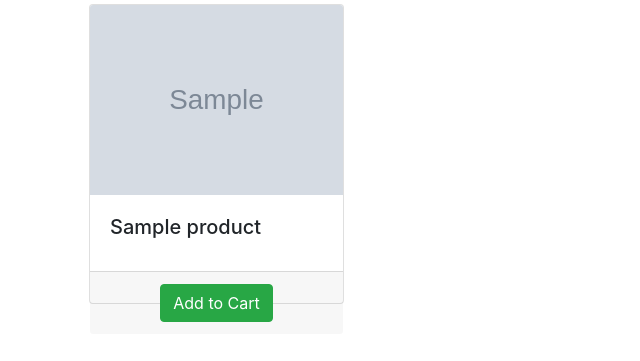
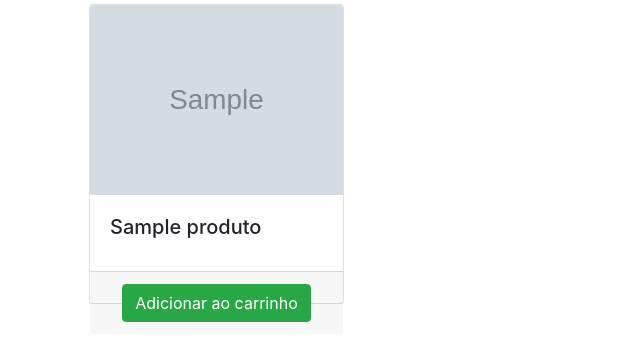
Before and after one commit to J4Naina/projeto, a Django app: template comercio/core/templates/home.html in a window 1280 px wide. Shown: the top 361 px of the page, without its empty margins (0-640 px from the left). Run offline with Django 3.2, Linux system fonts and the light colour scheme; the template is opened without the code that fills it: most values are stand-ins (such as "Sample title", 1, 10 or a date in 2020); grey boxes marked "Sample" are stand-in pictures; some libraries are stand-ins or nearby versions.

Commit message:
migração dos models

```diff
--- a/comercio/core/models.py
+++ b/comercio/core/models.py
@@ -12,7 +12,6 @@ class Categoria(models.Model):
 class Produto(models.Model):
     mainimage = models.ImageField(upload_to='produtos/', blank=True)
     nome = models.CharField(max_length=300)
-    slug = models.SlugField()
     categoria = models.ForeignKey(Categoria, on_delete=models.CASCADE)
     previa_texto = models.TextField(max_length=200, verbose_name='Prévia do texto')
     texto_detalhado = models.TextField(max_length=1000, verbose_name='Texto detalhado')
--- a/comercio/core/templates/home.html
+++ b/comercio/core/templates/home.html
@@ -11,16 +11,16 @@
 <body>
   <div class="container">
     <div class="row">
-      {% for product in object_list %}
+      {% for produto in object_list %}
       <div class="col-md-4 col-sm-12 col-lg-3 m-1">
               <div class="card" style='width:100%; height:300px;'>
-                <img src="media/{{ product.mainimage }}" style="width:100%;" class="card-img-top" alt="{{ product.name }}">
+                <img src="media/{{ produto.mainimage }}" style="width:100%;" class="card-img-top" alt="{{ product.name }}">
                       <div class="card-body">
-                        <h5 class="card-title"> {{ product.name }}</h5>
-                        <p class="card-text">{{ product.preview_text }}</p>
+                        <h5 class="card-title"> {{ produto.nome }}</h5>
+                        <p class="card-text">{{ produto.previa_texto }}</p>
                       </div>
                   <div class='card-footer text-center'>
-                  <a href="#" class="btn btn-success">Add to Cart</a>
+                  <a href="#" class="btn btn-success">Adicionar ao carrinho</a>
                   </div>
                </div>
         </div>
```
Also changed, not shown: comercio/core/migrations/0001_initial.py (added), comercio/core/migrations/0002_remove_produto_slug.py (added), comercio/db.sqlite3.
